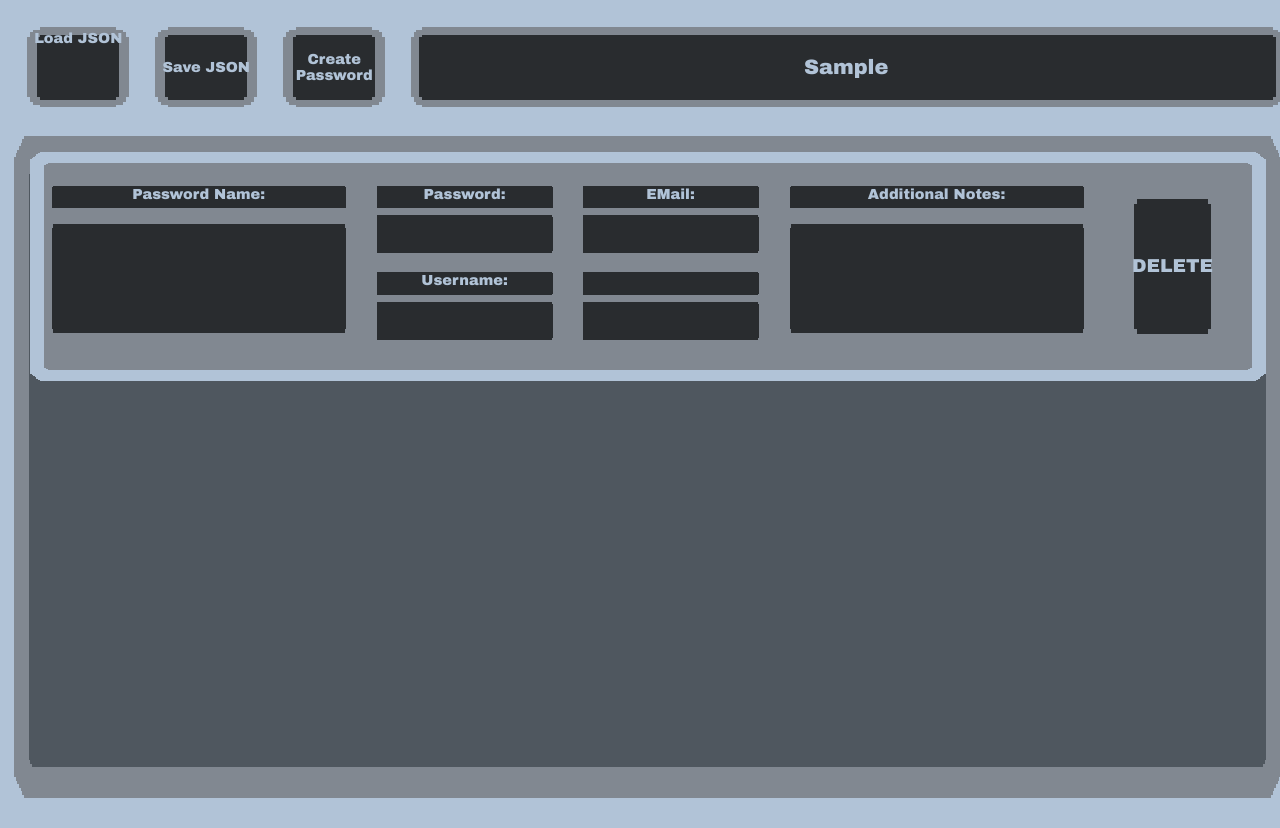
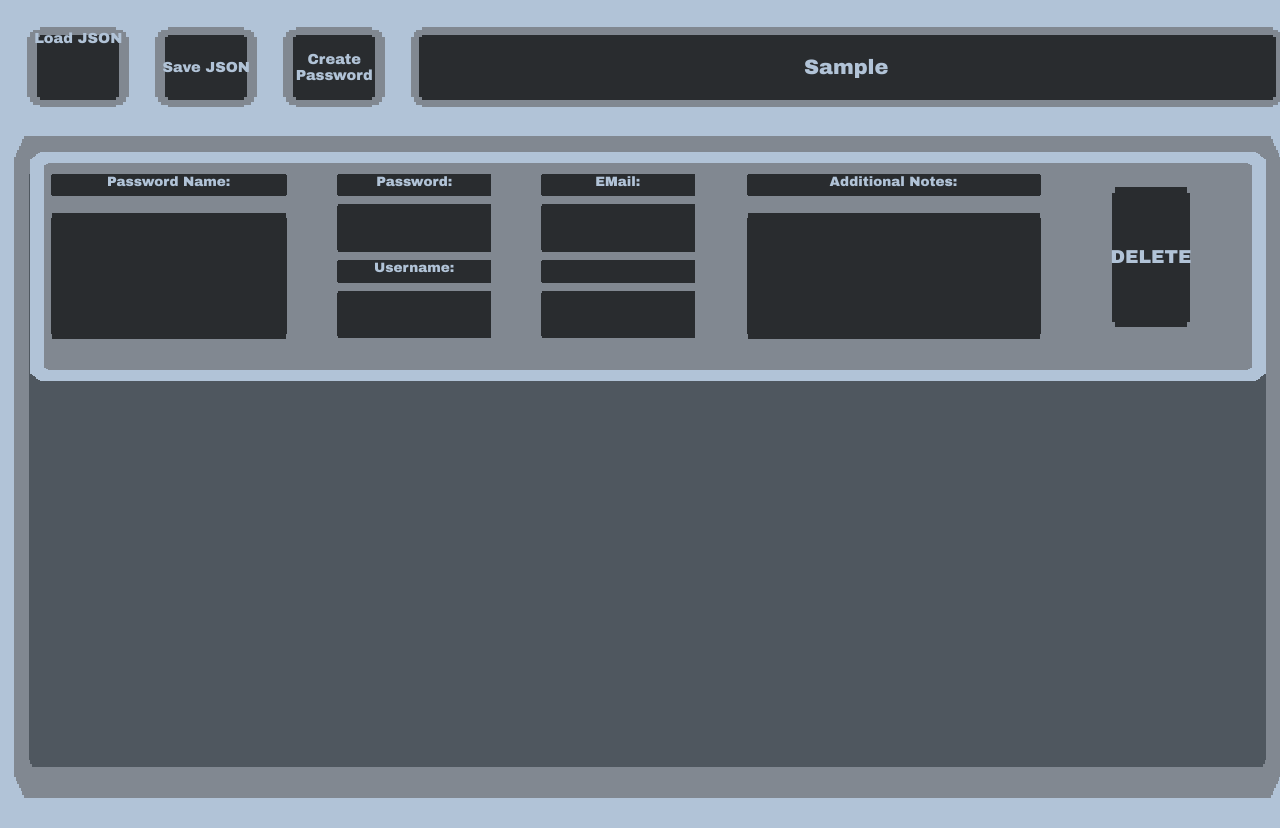
Before and after one commit to SB-Devvv/Passwords, a plain HTML site: page index.html in a window 1280 px wide. Both pictures are taken after typing "Sample" into the empty fields and a click on the button "Create Password". Drawn offline with Linux system fonts and the light colour scheme.

Commit message:
Add files via upload

```diff
--- a/script.js
+++ b/script.js
@@ -18,8 +18,8 @@ function createPassword() { ////////// CREATE PASSWORD SECTION //////////
 
     newDiv.className = "passwordDiv";
     newDiv.innerHTML = `
-    <div class="passwordLabel" style="width: 25%;">Password Name:</div>
-    <textarea maxlength="100" style="height: 70%; width: 25%; font-size: calc(1.3vw + 1.3vh);" id="passwordName" class="passwordInput"></textarea>
+    <div class="passwordLabel" style="width: 20%;">Password Name:</div>
+    <textarea maxlength="100" style="height: 80%; width: 20%; font-size: calc(1.3vw + 1.3vh);" id="passwordName" class="passwordInput"></textarea>
 
 
     <textarea maxlength="50" id="label1" class="passwordLabel">Password:</textarea>
@@ -36,7 +36,7 @@ function createPassword() { ////////// CREATE PASSWORD SECTION //////////
 
 
     <div class="passwordLabel" style="width: 25%;">Additional Notes:</div>
-    <textarea maxlength="500" style="height: 70%; width: 25%;" id="additionalNotes" class="passwordInput"></textarea>
+    <textarea maxlength="500" style="height: 80%; width: 25%;" id="additionalNotes" class="passwordInput"></textarea>
 
     <button onclick="showDeletePasswordDiv(this.parentElement)" class="passwordDeleteButton">DELETE</button>
     `;
--- a/styles.css
+++ b/styles.css
@@ -87,15 +87,14 @@ body {
 
 
 .passwordLabel {
-    width: 15%;
+    width: 13%;
     height: 15%;
-    margin-top: 1%;
 
     box-sizing: border-box;
 
     background-image: url(images/small_buttons/rectangle_long.png);
 
-    font-size: calc(0.7vw + 0.7vh);
+    font-size: calc(0.65vw + 0.65vh);
     text-align: center;
 
     resize: none;
@@ -103,14 +102,14 @@ body {
 
 
 .passwordInput {
-    width: 15%;
-    height: 24%;
+    width: 13%;
+    height: 30%;
 
     box-sizing: border-box;
 
     background-image: url(images/small_buttons/rectangle_long.png);
 
-    font-size: calc(0.6vw + 0.6vh);
+    font-size: calc(0.5vw + 0.5vh);
     text-align: center;
 
     resize: none;
@@ -122,6 +121,7 @@ body {
     height: 90%;
     margin: 1%;
     margin-right: 0;
+    margin-top: 0;
 
     box-sizing: border-box;
 
```
